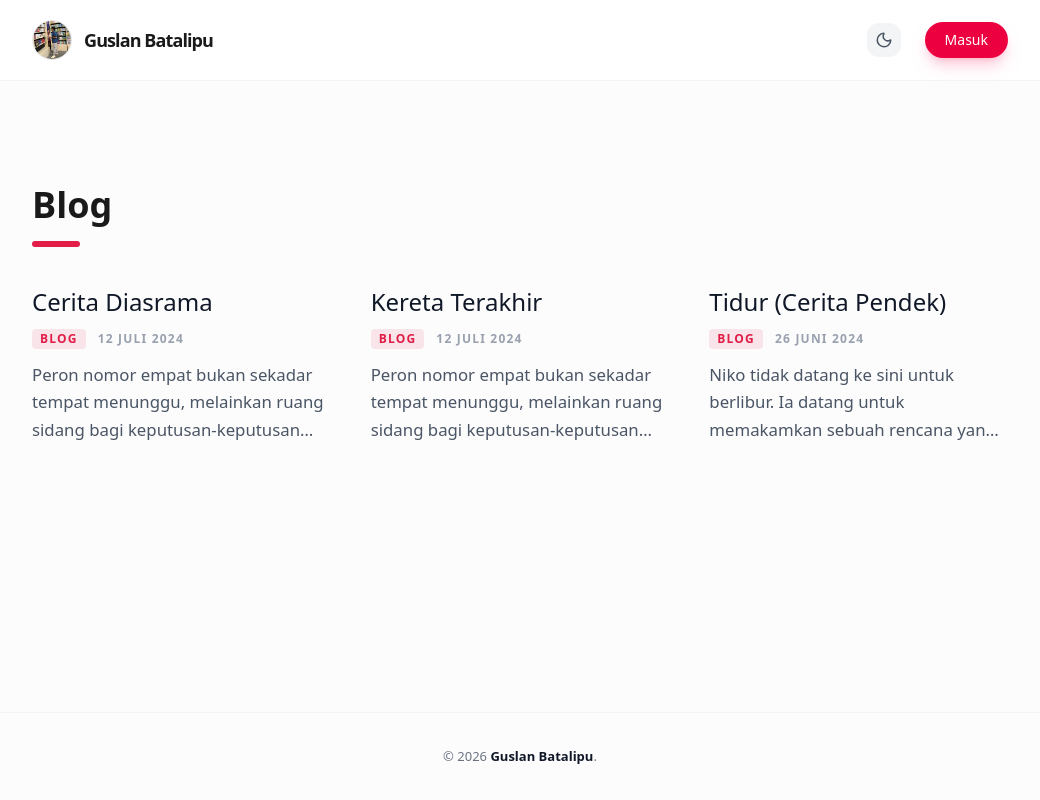
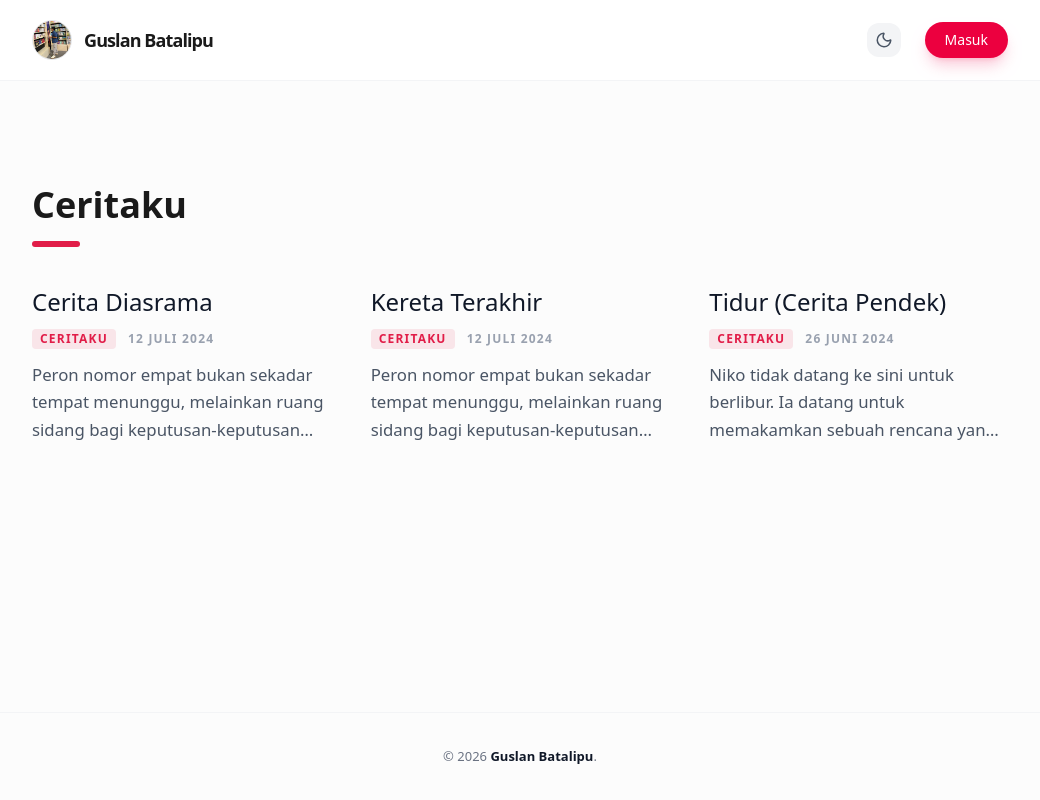
Before and after one commit to renaldimohamad/blog-guslan, a Next.js app: page / in a window 1280 px wide. Shown: the whole page, without its empty margins (120-1160 px from the left). Built offline with nearby package versions, Linux system fonts and the light colour scheme.

Commit message:
change blog title to ceritaku

```diff
--- a/src/app/page.tsx
+++ b/src/app/page.tsx
@@ -7,7 +7,7 @@ export default function HomePage() {
   return (
     <div className="py-10">
       <header className="mb-10">
-        <h2 className="text-4xl font-bold mb-4 dark:text-white">Blog</h2>
+        <h2 className="text-4xl font-bold mb-4 dark:text-white">Ceritaku</h2>
 
         <div className="h-1.5 w-12 bg-primary rounded-full"></div>
       </header>
--- a/src/components/blog/PostCard.tsx
+++ b/src/components/blog/PostCard.tsx
@@ -22,7 +22,7 @@ export default function PostCard({ title, date, excerpt, slug }: any) {
 
       <div className="flex items-center gap-3 text-[11px] md:text-xs font-sans font-bold uppercase tracking-widest">
         <span className="text-primary bg-primary/10 px-2 py-0.5 rounded">
-          Blog
+          Ceritaku
         </span>
         <span className="text-gray-400 dark:text-gray-500">{date}</span>
       </div>
```
